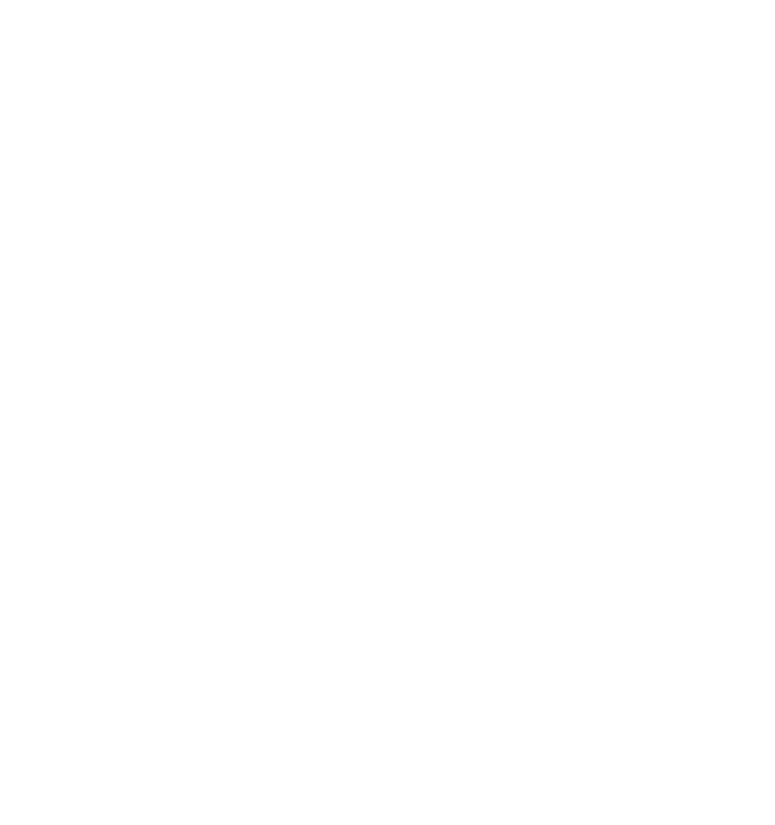
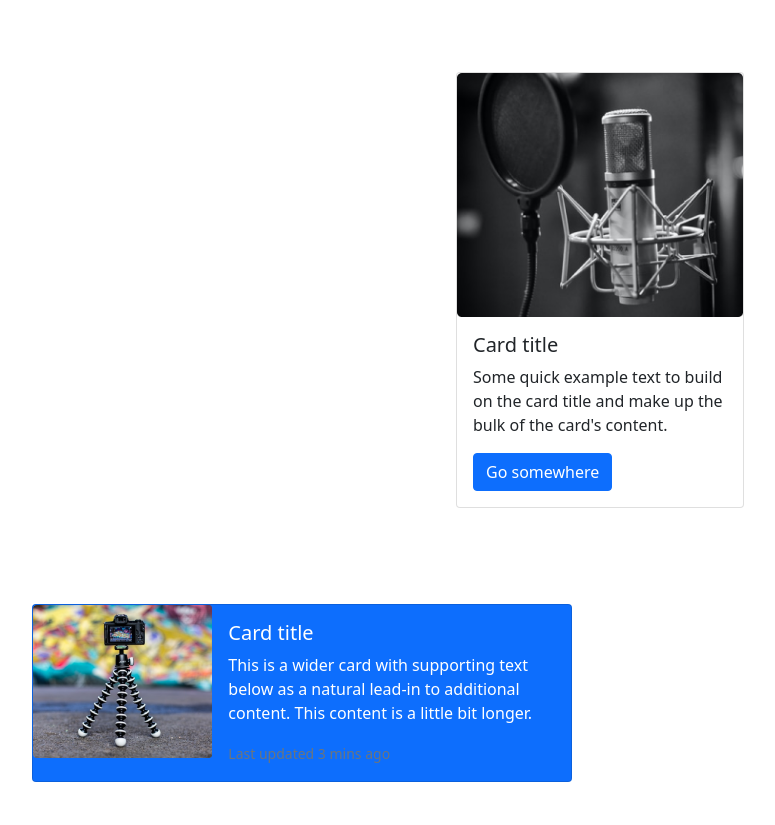
Before and after one commit to ProdipKirtania/CWDC5-Mile-03, a plain HTML site: page Mod_12_magic-of-bootstrap/card.html in a window 1280 px wide. Shown: the whole page, without its empty margins (40-815 px from the left). Before the commit the page ends 800 px from the top, so only its background shows below. Drawn offline with nearby package versions, Linux system fonts and the light colour scheme.

Commit message:
bootstrap card added

```diff
--- a/Mod_12_magic-of-bootstrap/card.html
+++ b/Mod_12_magic-of-bootstrap/card.html
@@ -3,7 +3,7 @@
 
 <head>
     <meta http-equiv="X-UA-Compatible" content="IE=edge">
-    <title>Carousel</title>
+    <title>Card</title>
     <!-- Required meta tags -->
     <meta charset="utf-8">
     <meta name="viewport" content="width=device-width, initial-scale=1">
@@ -16,11 +16,47 @@
 
 <body>
     <!-- carousel  -->
+    <div class="card-1 m-5 p-4">
+        <div class="card mx-auto" style="width: 18rem;">
+            <img src="images/mic.png" class="card-img-top" alt="...">
+            <div class="card-body">
+                <h5 class="card-title">Card title</h5>
+                <p class="card-text">Some quick example text to build on the card title and make up the bulk of the
+                    card's content.</p>
+                <a href="#" class="btn btn-primary">Go somewhere</a>
+            </div>
+        </div>
+    </div>
+    <div class="card-1 m-5 p-4">
+        <div class="card text-white bg-primary mb-3" style="max-width: 540px;">
+            <div class="row g-0">
+                <div class="col-md-4">
+                    <img src="images/tripod.png" class="img-fluid rounded-start" alt="...">
+                </div>
+                <div class="col-md-8">
+                    <div class="card-body">
+                        <h5 class="card-title">Card title</h5>
+                        <p class="card-text">This is a wider card with supporting text below as a natural lead-in to
+                            additional content. This content is a little bit longer.</p>
+                        <p class="card-text"><small class="text-muted">Last updated 3 mins ago</small></p>
+                    </div>
+                </div>
+            </div>
+        </div>
+    </div>
+    <div class="card-1 m-5 p-4">
+
+    </div>
+
+
+
+
 
     <!-- Option 1: Bootstrap Bundle with Popper -->
     <script src="https://cdn.jsdelivr.net/npm/bootstrap@5.1.3/dist/js/bootstrap.bundle.min.js"
         integrity="sha384-ka7Sk0Gln4gmtz2MlQnikT1wXgYsOg+OMhuP+IlRH9sENBO0LRn5q+8nbTov4+1p" crossorigin="anonymous">
     </script>
 </body>
+<!-- card -->
 
 </html>
```
